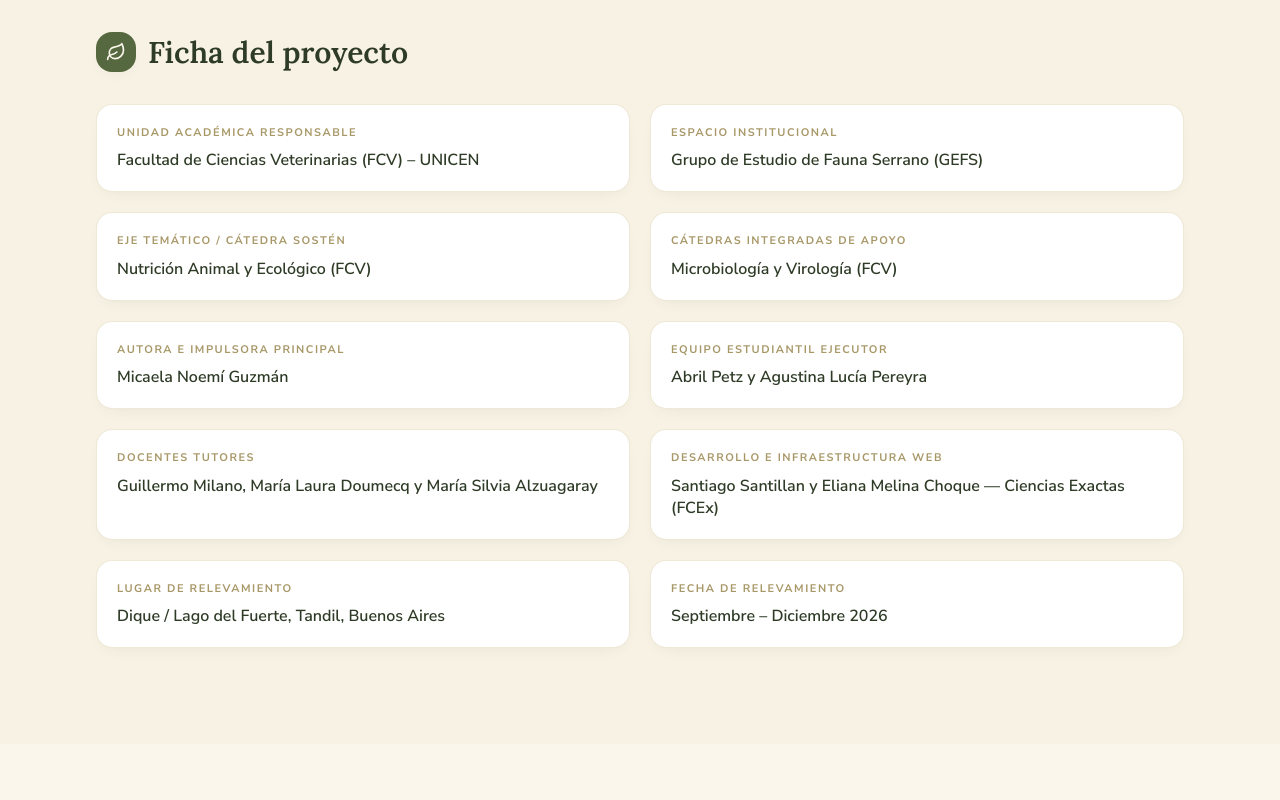
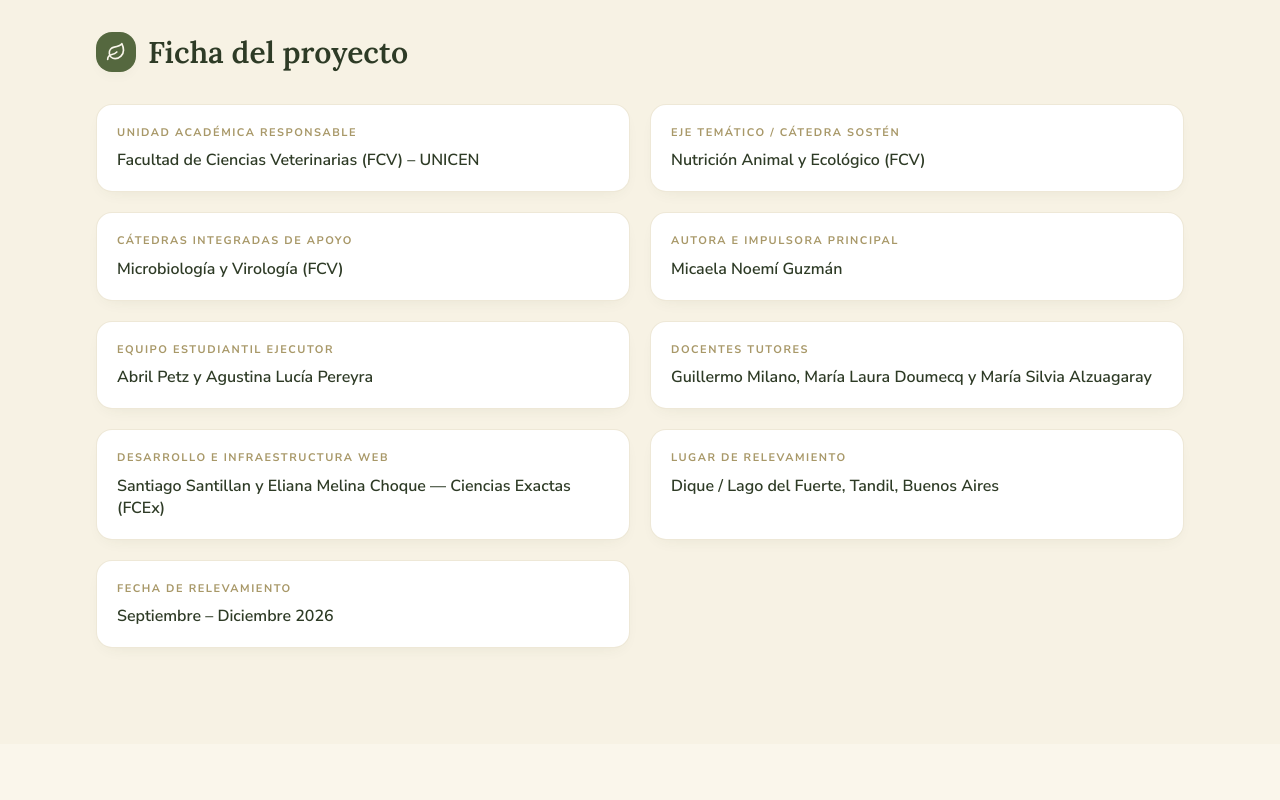
Before and after one commit to Santiago-deb/Alimentar-y-Alterar, a Next.js app: page / in a window 1280 px wide. Shown: the part 1600-2400 px from the top of the page. Built offline with nearby package versions, Linux system fonts and the light colour scheme; no server answers.

Commit message:
content: quitar mencion de GEFS (no participa en el proyecto)

```diff
--- a/src/data/content.ts
+++ b/src/data/content.ts
@@ -141,10 +141,6 @@ export const ABOUT = {
     {
       label: "Unidad Académica Responsable",
       value: "Facultad de Ciencias Veterinarias (FCV) – UNICEN",
-    },
-    {
-      label: "Espacio Institucional",
-      value: "Grupo de Estudio de Fauna Serrano (GEFS)",
     },
     {
       label: "Eje Temático / Cátedra Sostén",
@@ -366,7 +362,7 @@ export const FOOTER = {
   name: SITE_NAME,
   tagline: SITE_TAGLINE,
   institution:
-    "Facultad de Ciencias Veterinarias — UNICEN · Grupo de Estudio de Fauna Serrano (GEFS)",
+    "Facultad de Ciencias Veterinarias — UNICEN",
   linksTitle: "Secciones",
   credits:
     "Proyecto de Extensión FCV – UNICEN · Sitio desarrollado por Ciencias Exactas (FCEx) · Prototype 2026",
```
